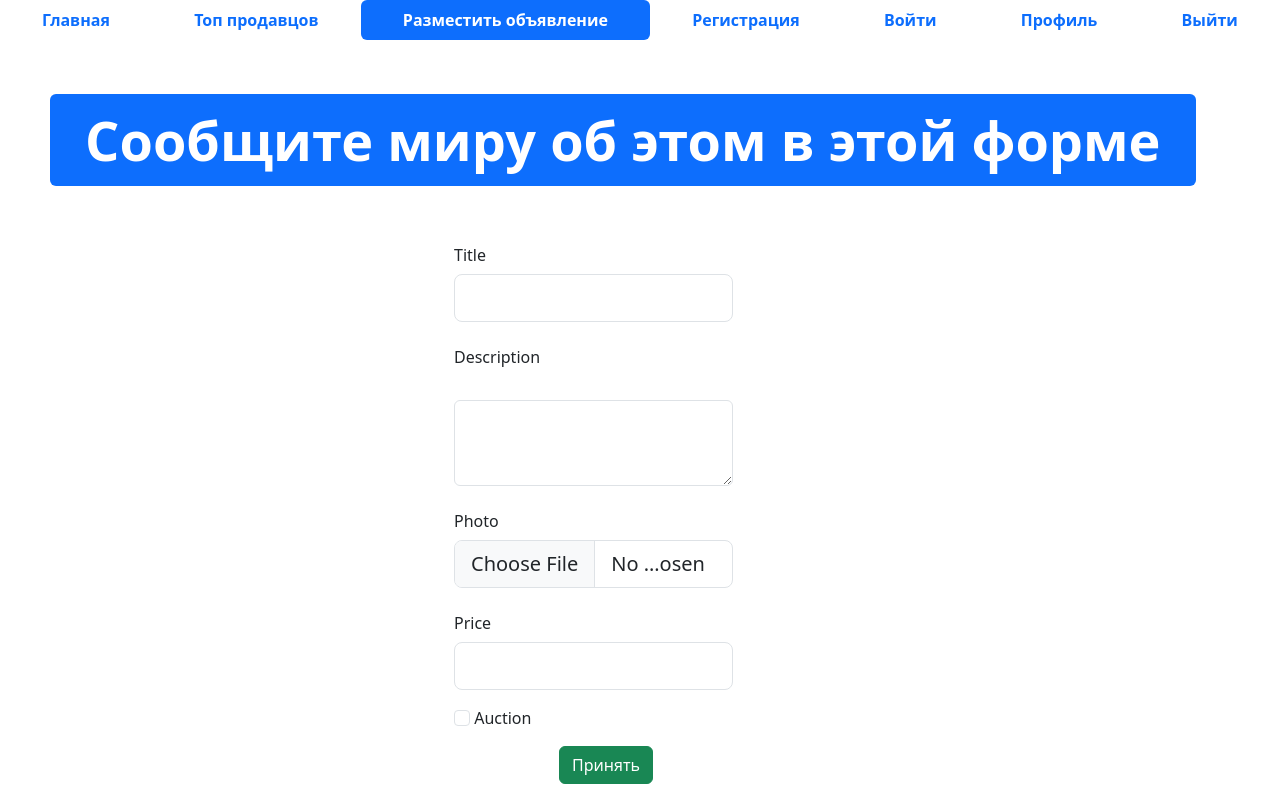
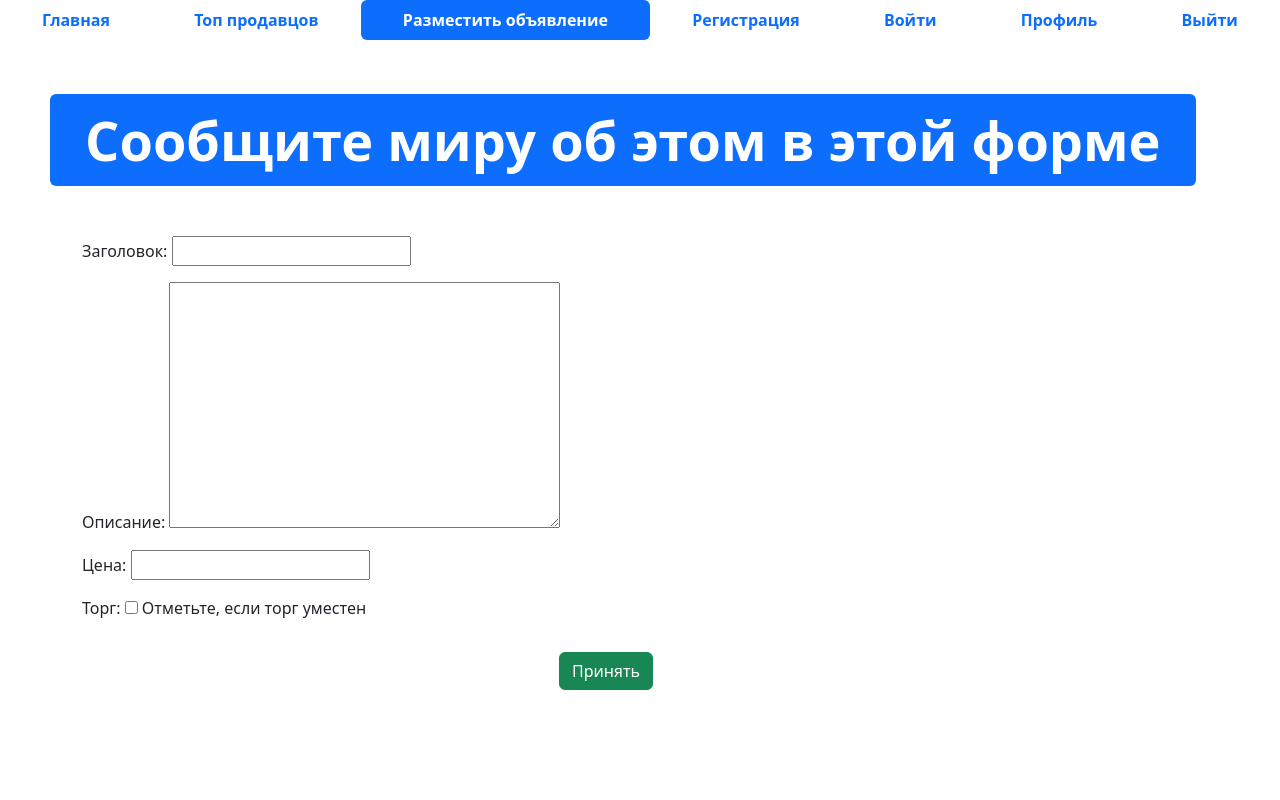
Before and after one commit to OrneysOriginal/study, a Django app: template advertisements/templates/advertisement-post.html in a window 1280 px wide. Run offline with Django 4.2, Linux system fonts and the light colour scheme; the template is opened without the code that fills it: values that come from a table or form of the project are taken from there, others are empty; some libraries are stand-ins or nearby versions.

Commit message:
add ModelForm

```diff
--- a/advertisements/app_advertisements/admin.py
+++ b/advertisements/app_advertisements/admin.py
@@ -1,9 +1,8 @@
 from django.contrib import admin
-
 from .models import Advertisements
 
 class AdvertisementAdmin(admin.ModelAdmin):
-    list_display = ["id","description","price","created_date","updated_date","auction","image"]
+    list_display = ["id","description","price","created_date","updated_date","auction","get_html_image"]
     list_filter = ["auction","created_at"]
 
 
--- /dev/null
+++ b/advertisements/app_advertisements/forms.py
@@ -0,0 +1,9 @@
+from django import forms
+from django.forms import ModelForm
+from app_advertisements.models import Advertisements
+
+
+class AdvertisementsForm(ModelForm):
+    class Meta:
+        model = Advertisements
+        fields = ['title','description','price','auction']
--- a/advertisements/app_advertisements/models.py
+++ b/advertisements/app_advertisements/models.py
@@ -2,6 +2,7 @@ from django.db import models
 from django.contrib import admin
 from django.contrib.auth import get_user_model
 from django.utils.html import format_html
+from django.forms import ModelForm
 
 User = get_user_model()
 
--- a/advertisements/app_advertisements/urls.py
+++ b/advertisements/app_advertisements/urls.py
@@ -2,12 +2,14 @@ from django.conf import settings
 from django.conf.urls.static import static
 
 from django.urls import path
-from .views import index, top_sellers
+from .views import index, top_sellers, advertisement_post
 
 
 urlpatterns = [
     path('', index, name='main-page'),
-    path('top-sellers', top_sellers, name='top-sellers')
+    path('top-sellers', top_sellers, name='top-sellers'),
+    path('advertisement-post', advertisement_post, name='adv-post')
+
 ]
 
 if settings.DEBUG:
--- a/advertisements/templates/advertisement-post.html
+++ b/advertisements/templates/advertisement-post.html
@@ -1,19 +1,10 @@
-<!DOCTYPE html>
-<html lang="en">
+{% extends 'base.html' %}
+{% load static %}
 
-<head>
-  <meta charset="UTF-8">
-  <meta http-equiv="X-UA-Compatible" content="IE=edge">
-  <meta name="viewport" content="width=device-width, initial-scale=1.0">
-  <link rel="shortcut icon" href="img/favicon.ico" type="image/x-icon">
-  <link href="css/bootstrap.min.css" rel="stylesheet">
-  <link rel="stylesheet" href="css/fontello.css">
-  <title>Advertisement-post</title>
-</head>
-
-<body>
+{% block title %}Разместите объявления{% endblock %}
 
 
+{% block content %}
   <ul class="nav nav-pills sticky-top bg-white nav-fill">
     <li class="nav-item">
       <a class="nav-link" href="index.html">
@@ -58,48 +49,18 @@
     </div>
   </div>
   <div class="container">
-    <form method="post">
+    <form method="post" enctype="multipart/form-data">
+      {% csrf_token %}
       <div class="row mb-3">
         <div class="col">
-          <label class="col-sm-4 col-form-label offset-4">Title</label>
-          <div class="col-sm-4 offset-4 w-25">
-            <input type="text" class="form-control form-control-lg">
-          </div>
+
+          {{ form.as_p }}
+
         </div>
       </div>
-      <div class="row mb-3">
-        <div class="col">
-          <label class="col-sm-4 col-form-label offset-4">Description</label>
-          <div class="col-sm-4 offset-4 w-25">
-              <label for="" class="form-label"></label>
-              <textarea class="form-control" name="" id="" rows="3"></textarea>
-          </div>
-        </div>
-      </div>
-      <div class="row mb-3">
-        <div class="col">
-          <label class="col-sm-4 col-form-label offset-4">Photo</label>
-          <div class="col-sm-4 offset-4 w-25">
-            <input type="file" class="form-control form-control-lg">
-          </div>
-        </div>
-      </div>
-      <div class="row mb-3">
-        <div class="col">
-          <label class="col-sm-4 col-form-label offset-4">Price</label>
-          <div class="col-sm-4 offset-4 w-25">
-            <input type="text" class="form-control form-control-lg">
-          </div>
-        </div>
-      </div>
-      <div class="row mb-3">
-        <div class="col">
-          <div class="offset-4 w-25">
-            <input type="checkbox" class="form-check-input">
-            <label class="form-check-label">Auction</label>
-          </div>
-        </div>
-      </div>
+
+
+
       <div class="row mb-3 offset-sm-5">
         <div class="col">
           <button type="submit" class="btn btn-success">Принять</button>
@@ -108,5 +69,4 @@
     </form>
   </div>
   <script src="js/bootstrap.bundle.min.js"></script>
-</body>
-</html>
+{% endblock %}
--- a/advertisements/templates/index.html
+++ b/advertisements/templates/index.html
@@ -15,7 +15,7 @@
     </a>
   </li>
   <li class="nav-item">
-    <a class="nav-link" href="advertisement-post.html">
+    <a class="nav-link" href="{% url 'adv-post' %}">
       <span style="font-weight: bold;">Разместить объявление</span>
     </a>
   </li>
```
Also changed, not shown: advertisements/app_advertisements/views.py (+22 -2 lines), advertisements/db.sqlite3, advertisements/media/advertisements/Скриншот_04-05-2023_202223.jpg (added).
